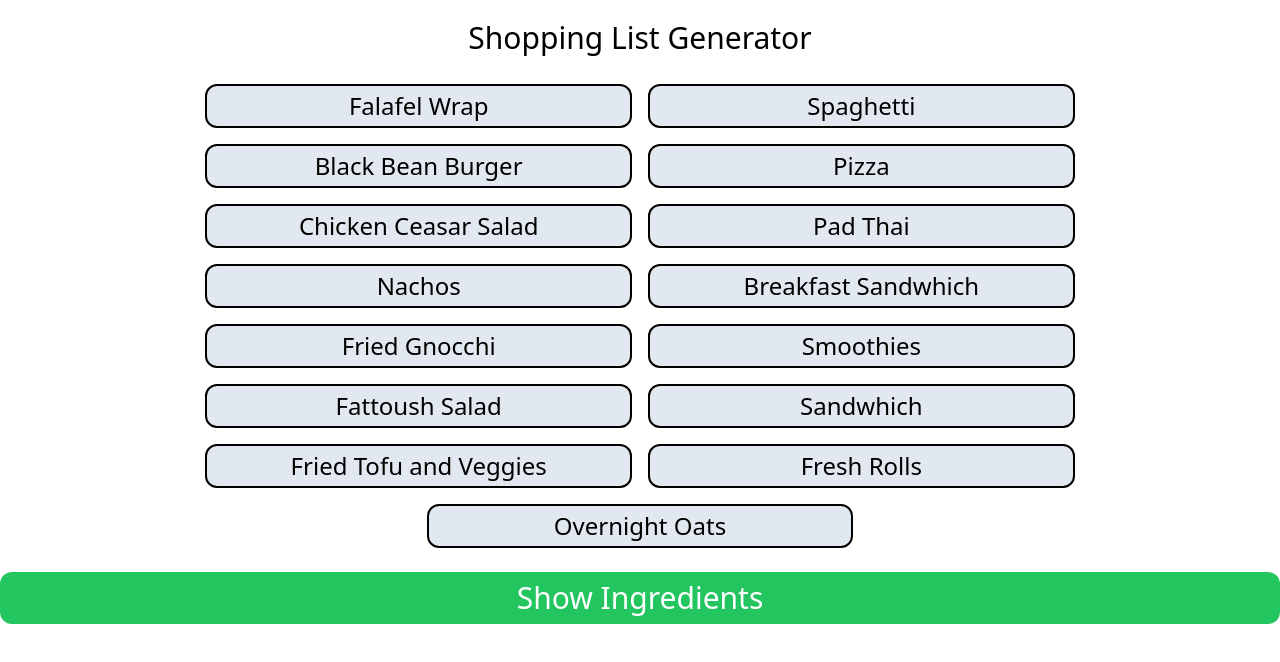
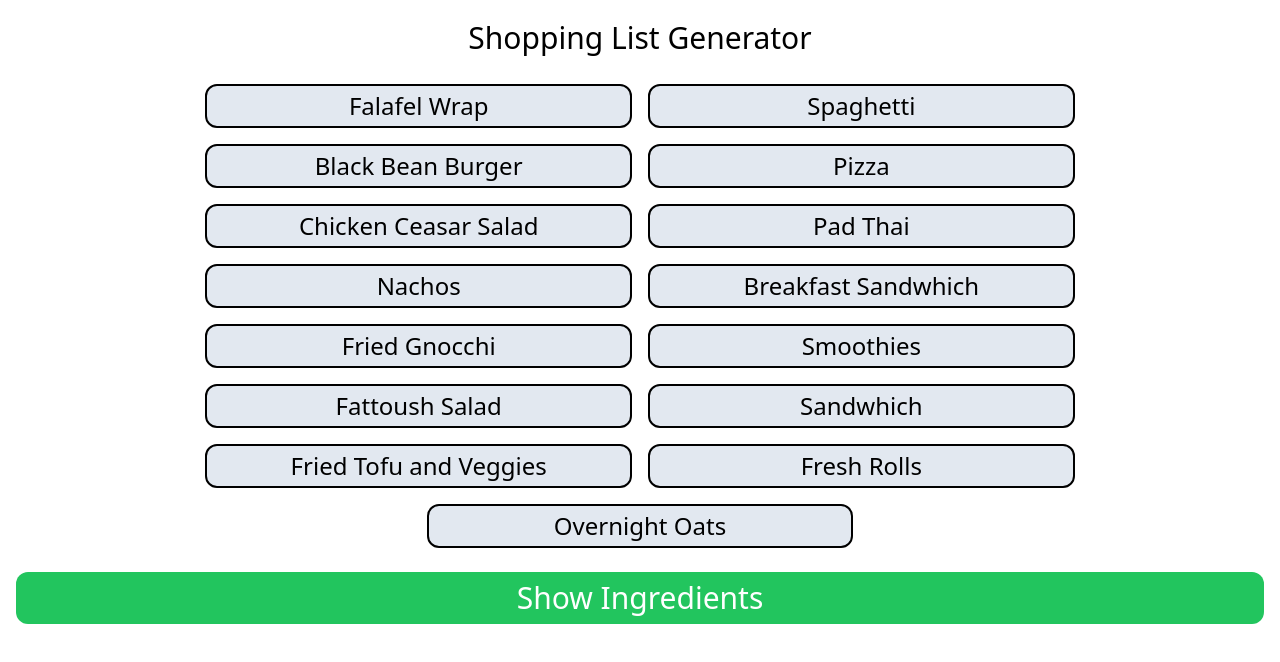
Before and after one commit to erinlynagh/shopping-list-generator, a Next.js app: page / in a window 1280 px wide. Shown: the top 662 px of the page. Built offline with nearby package versions, Linux system fonts and the light colour scheme.

Commit message:
more space on sides

```diff
--- a/pages/index.js
+++ b/pages/index.js
@@ -222,7 +222,7 @@ export default function Home() {
         </div>
 
         <button
-          className="bg-green-500 text-center my-4 p-2 text-white rounded-xl text-3xl hover:bg-blue-800"
+          className="bg-green-500 text-center mx-4 my-4 p-2 text-white rounded-xl text-3xl hover:bg-blue-800"
           onClick={() => openModal()}
         >
           Show Ingredients
```
